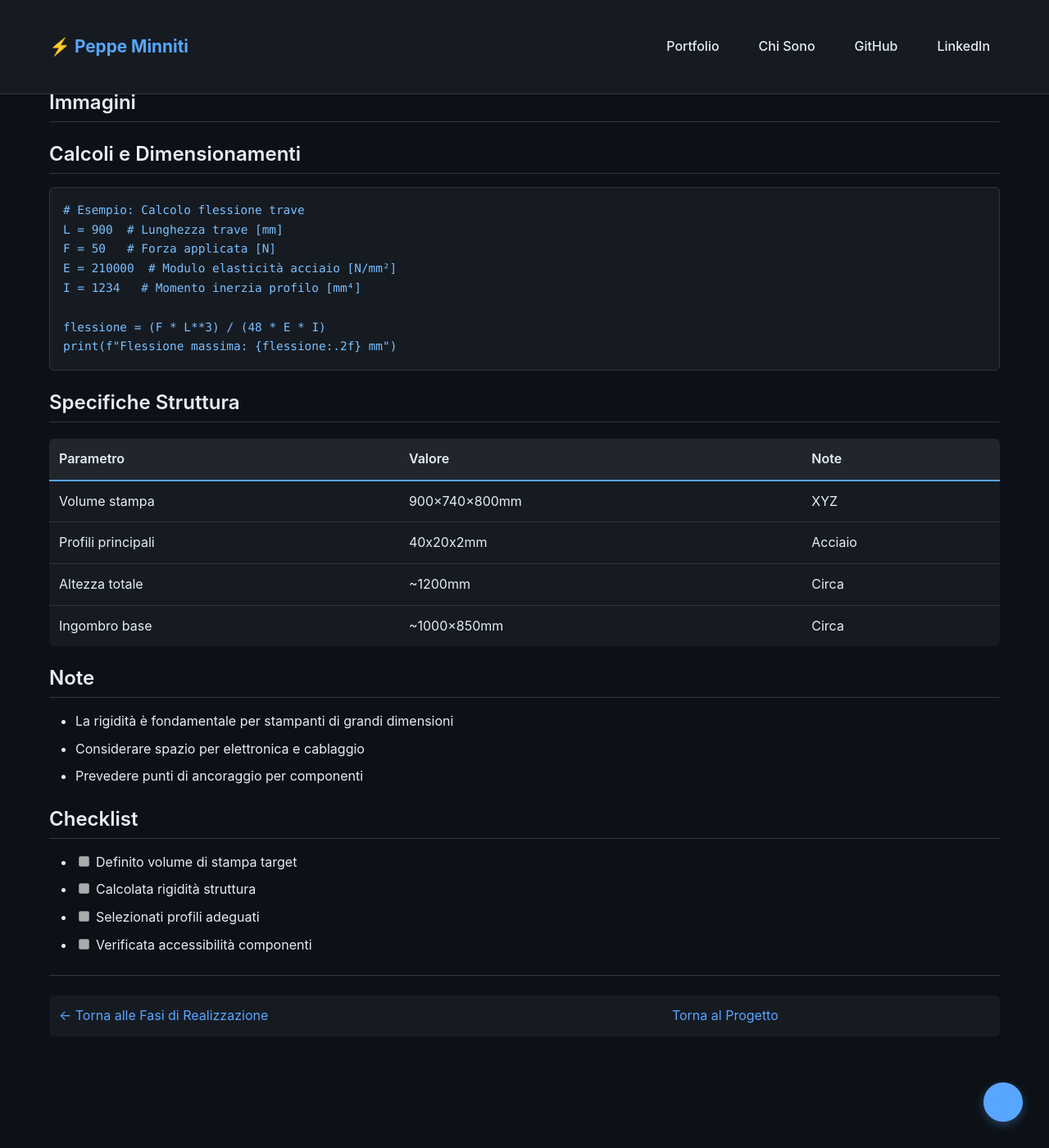
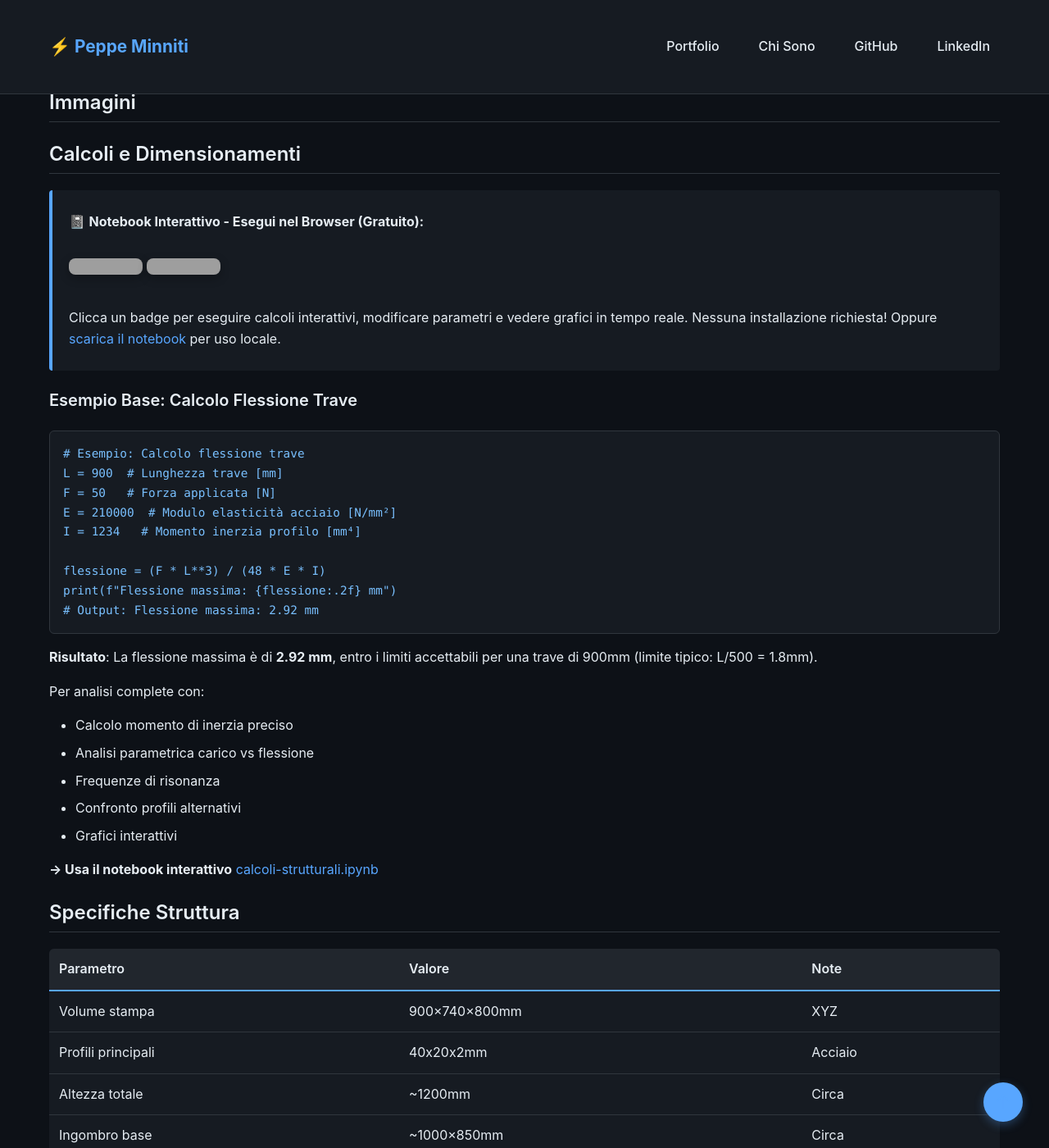
Before and after one commit to PeppeMinniti/Blog, a Jekyll site: the page built from stampante-3d/fasi-realizzazione/1-progettazione/studio-dimensionamento-struttura.md, in a window 1280 px wide and 1400 px high, scrolled down 485 px. Shown: the whole window at 82% size. Built offline with Jekyll 4.4.1, drawn with Linux system fonts in a browser that asks for light colours; grey boxes are pictures that could not be loaded.

Commit message:
Notebook Interattivo

````diff
--- a/stampante-3d/fasi-realizzazione/1-progettazione/studio-dimensionamento-struttura.md
+++ b/stampante-3d/fasi-realizzazione/1-progettazione/studio-dimensionamento-struttura.md
@@ -23,6 +23,16 @@ Aspetti da considerare:
 
 ## Calcoli e Dimensionamenti
 
+> 📓 **Notebook Interattivo - Esegui nel Browser (Gratuito):**
+>
+> [![Open In Colab](https://colab.research.google.com/assets/colab-badge.svg)](https://colab.research.google.com/github/PeppeMinniti/Blog/blob/main/stampante-3d/fasi-realizzazione/1-progettazione/calcoli-strutturali.ipynb)
+> [![Binder](https://mybinder.org/badge_logo.svg)](https://mybinder.org/v2/gh/PeppeMinniti/Blog/HEAD?filepath=stampante-3d/fasi-realizzazione/1-progettazione/calcoli-strutturali.ipynb)
+>
+> Clicca un badge per eseguire calcoli interattivi, modificare parametri e vedere grafici in tempo reale.
+> Nessuna installazione richiesta! Oppure [scarica il notebook](calcoli-strutturali.ipynb) per uso locale.
+
+### Esempio Base: Calcolo Flessione Trave
+
 ```python
 # Esempio: Calcolo flessione trave
 L = 900  # Lunghezza trave [mm]
@@ -32,7 +42,20 @@ I = 1234   # Momento inerzia profilo [mm⁴]
 
 flessione = (F * L**3) / (48 * E * I)
 print(f"Flessione massima: {flessione:.2f} mm")
+# Output: Flessione massima: 2.92 mm
 ```
+
+**Risultato**: La flessione massima è di **2.92 mm**, entro i limiti accettabili per una trave di 900mm (limite tipico: L/500 = 1.8mm).
+
+Per analisi complete con:
+
+- Calcolo momento di inerzia preciso
+- Analisi parametrica carico vs flessione
+- Frequenze di risonanza
+- Confronto profili alternativi
+- Grafici interattivi
+
+**→ Usa il notebook interattivo** [calcoli-strutturali.ipynb](calcoli-strutturali.ipynb)
 
 ## Specifiche Struttura
 
````
Also changed, not shown: CLAUDE.md (+26 -1 lines), requirements.txt (added, +8 -0 lines), stampante-3d/fasi-realizzazione/1-progettazione/README.md (added, +59 -0 lines), 2 other files.
